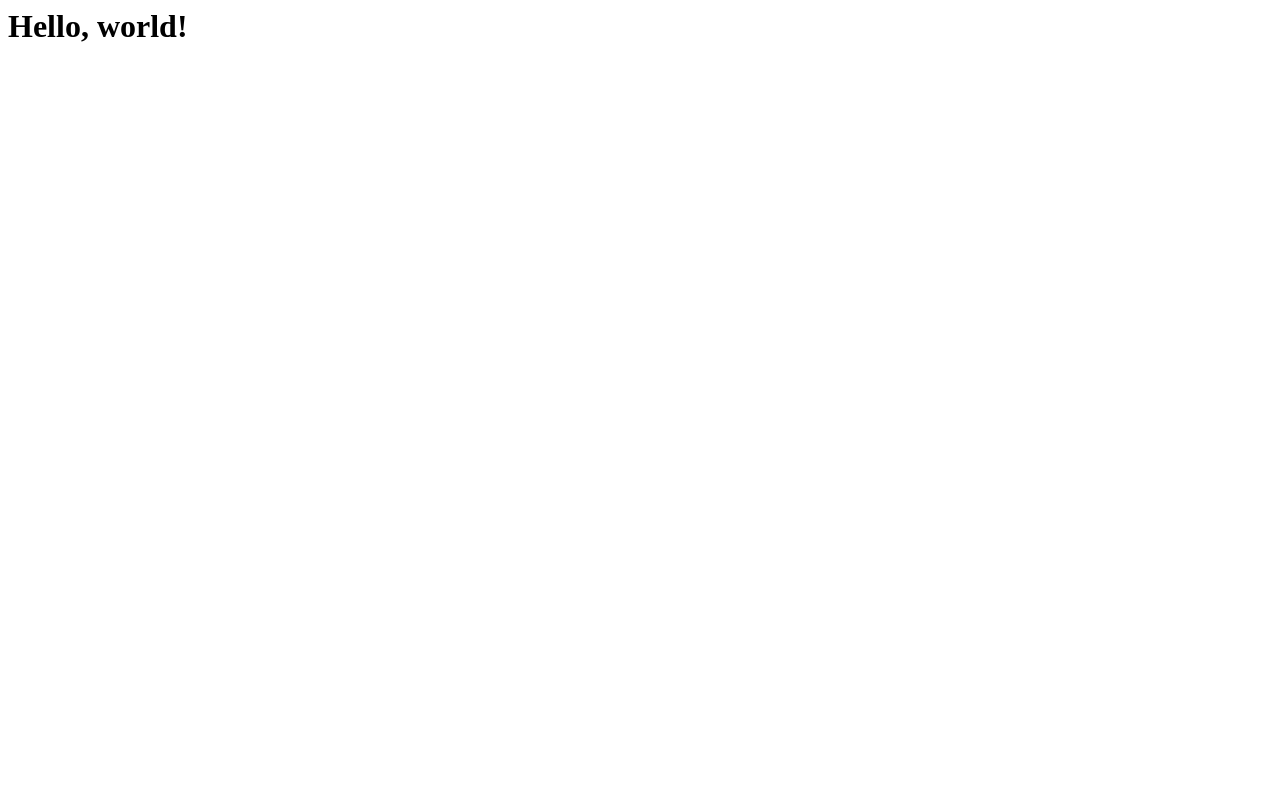
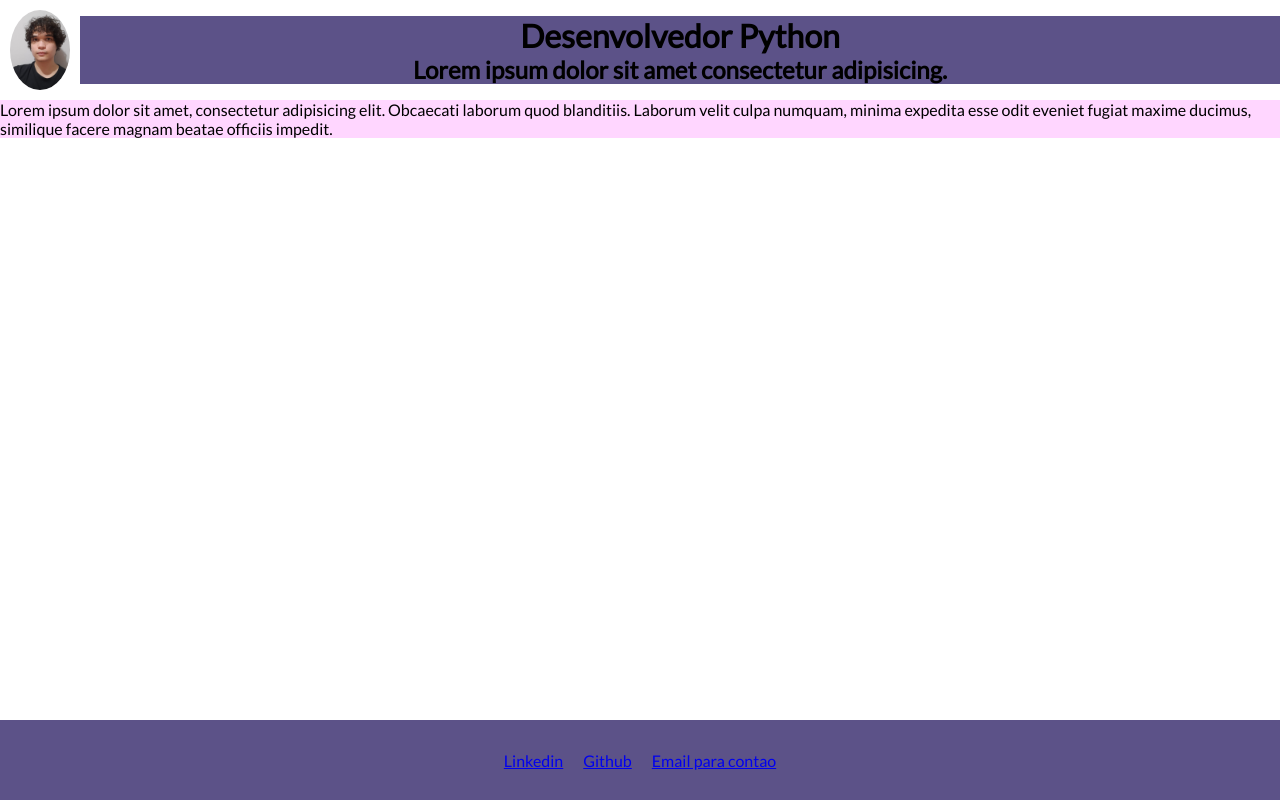
Before and after one commit to Lukasx76/lukasx76.github.io, a plain HTML site: page index.html in a window 1280 px wide. Drawn offline with Linux system fonts and the light colour scheme.

Commit message:
adding some style and markup to the page

```diff
--- a/assets/css/style.css
+++ b/assets/css/style.css
@@ -0,0 +1,53 @@
+@import url('https://fonts.googleapis.com/css2?family=Lato&display=swap');
+
+* {
+    margin: 0;
+    padding: 0;
+    box-sizing: border-box;
+    font-family: 'Lato', sans-serif;
+}
+
+.header {
+    display: flex;
+    flex-direction: row;
+    align-items: center;
+}
+
+.titles {
+    display: flex;
+    justify-content: center;
+    align-items: center;
+    flex-direction: column;
+    background-color: rgb(92, 82, 136);
+    flex-grow: 1;
+}
+.profile-picture {
+    max-height: 80px;
+    min-width: auto;
+    border-radius: 50%;
+    margin: 10px 10px 10px 10px;
+}
+
+.main {
+    background-color: #f3f3;
+}
+.footer {
+    display: flex;
+    flex-direction: row;
+    align-items: center;
+    background-color: rgb(92, 82, 136);
+    min-height: 10vh;
+    margin-bottom: 0;
+    position: absolute;
+    bottom: 0;
+    width: 100%;
+}
+
+.social-links {
+    display: flex;
+    justify-content: center;
+    align-items: center;
+    flex-direction: row;
+    flex-grow: 1;
+    gap: 20px;
+}
--- a/index.html
+++ b/index.html
@@ -1 +1,30 @@
-<h1>Hello, world!</h1>
+<!DOCTYPE html>
+<html lang="pt-BR">
+<head>
+    <meta charset="UTF-8">
+    <meta name="viewport" content="width=device-width, initial-scale=1.0">
+    <title>Lucas</title>
+    <link rel="stylesheet" href="/assets/css/style.css">
+</head>
+<body>
+    <header class="header">
+        <img class="profile-picture" src="/assets/img/WhatsApp Image 2023-07-03 at 13.55.20.jpeg">
+        <div class="titles">
+            <h1>Desenvolvedor Python</h1>
+            <h2>Lorem ipsum dolor sit amet consectetur adipisicing.</h2>
+        </div>
+    </header>
+    <main class="main">
+        <section>
+            <div>Lorem ipsum dolor sit amet, consectetur adipisicing elit. Obcaecati laborum quod blanditiis. Laborum velit culpa numquam, minima expedita esse odit eveniet fugiat maxime ducimus, similique facere magnam beatae officiis impedit.</div>
+        </section>
+    </main>
+    <footer class="footer">
+        <nav class="social-links">
+            <a href="#">Linkedin</a>
+            <a href="#">Github</a>
+            <a href="#">Email para contao</a>
+        </nav>
+    </footer>
+</body>
+</html>
```
